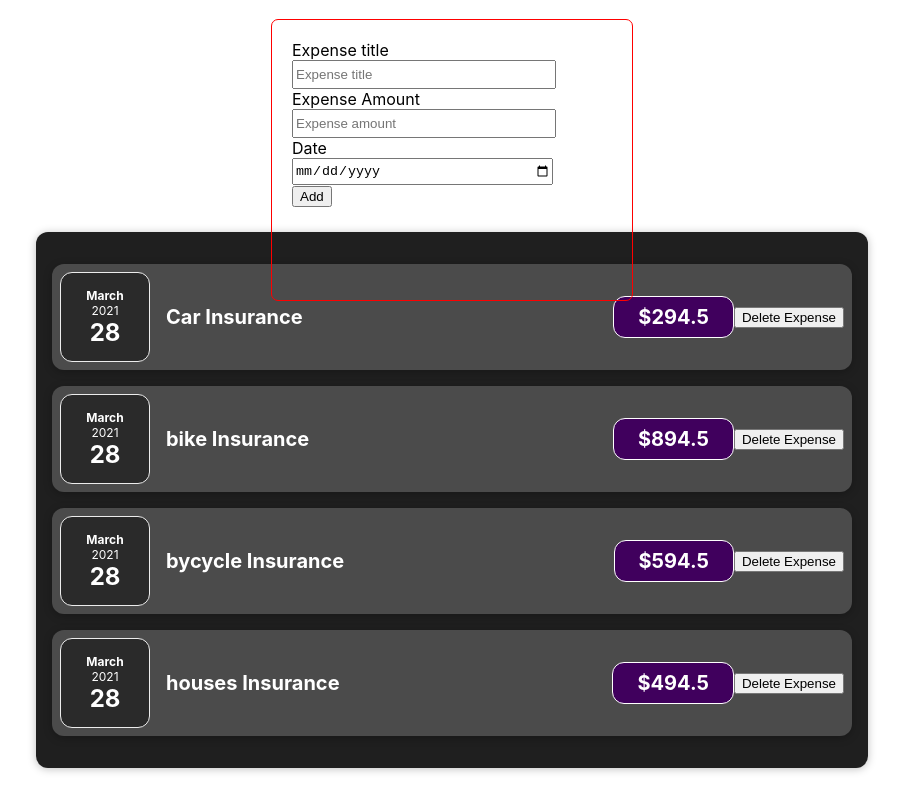
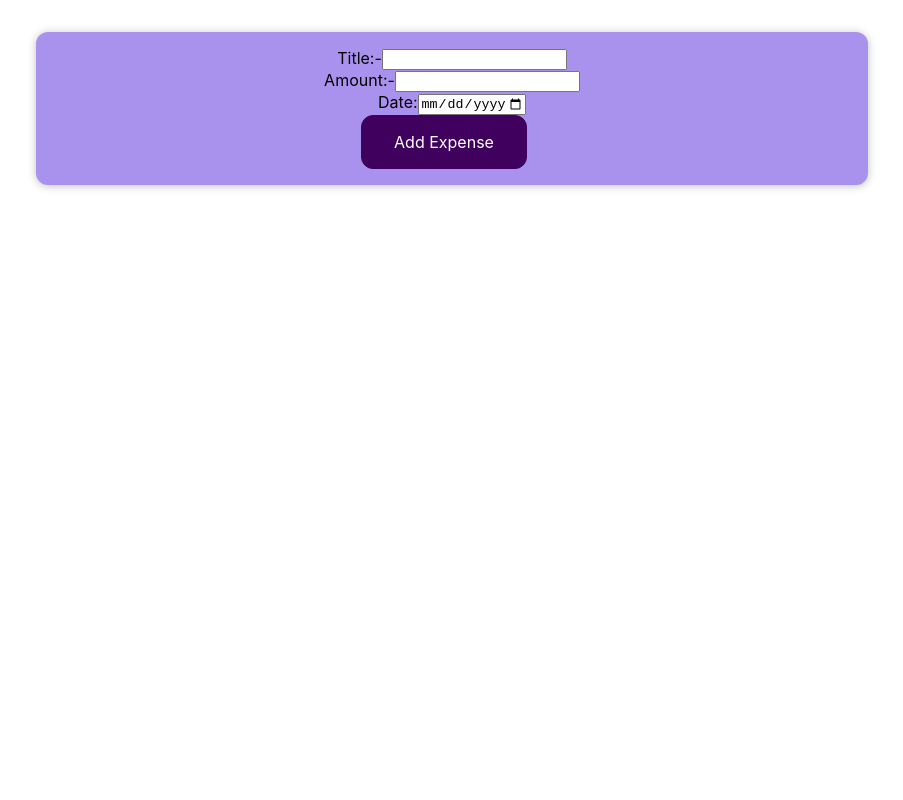
Before and after one commit to mshakir082/Sharpener_React.js, a React (Create React App) app: page / in a window 1280 px wide. Shown: the whole page, without its empty margins (188-1091 px from the left). Built offline with nearby package versions, Linux system fonts and the light colour scheme.

Commit message:
NewExpense and form

```diff
--- a/src/App.js
+++ b/src/App.js
@@ -1,6 +1,7 @@
 import React from 'react'
 import Expense from "./components/Expenses/Expense";
 import ExpenseForm from './components/Expenses/ExpenseForm'
+import NewExpense from './components/NewExpense/NewExpense';
 function App() {
 
   // return React.createElement('div',{},
@@ -9,12 +10,12 @@ function App() {
 
   return (
     <div>
-    <div><ExpenseForm/></div>
+    {/* <div><ExpenseForm/></div>
     <br/> <br/><br/><br/><br/><br/><br/><br/><br/><br/>
     <div>
     <Expense/>
-    </div>
-
+    </div> */}
+    <NewExpense/>
     </div>
   );
 }
--- a/src/components/Expenses/ExpenseItem.js
+++ b/src/components/Expenses/ExpenseItem.js
@@ -3,24 +3,30 @@ import ExpenseDate from './ExpenseDate'
 import './ExpenseItem.css';
 import Card from '../UI/Card'
 const ExpenseItem = (props)=>{
-    // console.log(props)
-    // const expenseDate=new Date();
-    // const expenseTitle='Car Insurance';
-    // const expensePrice =294.5;
-    const [title,setTitle] = useState(props.title)
+    let [title,setTitle]  = useState(props.title);
+    let [amount,setAmount] = useState(props.amount)
+
     const clickHandler = () =>{
-        setTitle('Clicked!!!')
+        setTitle('updated');
+        console.log(title)
 
     }
-    return (
-        <Card key={props.id} className="expense-item" >
-        <ExpenseDate date={props.date}/>
-         <div className="expense-item__description">
-            <h2>{title}</h2>
-            <div className="expense-item__price">${props.amount}</div>
+    let amountHandler = () => {
+        setAmount('$100');
+        console.log('amountClicked')
+     }
+     return (
+        <div className="expense-item">
+           <ExpenseDate date={props.date} />
+           <div className="location">{props.location}</div>
+           <div className="expense-item__description">
+              {/* <h2>  <ExpenseDetails title={props.title} /> </h2> */}
+              <h2>{title}</h2>
+              <div className="expense-item__price">{amount}</div>
+           </div>
+           <button onClick={amountHandler}>Expense</button>
+           <button onClick={clickhandler}>Title</button>
         </div>
-        <button onClick={clickHandler}>Delete Expense</button>
-        </Card>
-    )
-}
-export default ExpenseItem;
+     );
+  }
+  export default ExpenseItem;
--- /dev/null
+++ b/src/components/NewExpense/ExpenseForm.css
@@ -0,0 +1,26 @@
+.new-expense__controls {
+    display: flex;
+    flex-wrap: wrap;
+    gap: 1rem;
+    margin-bottom: 1rem;
+    text-align: left;
+  }
+
+  .new-expense__control label {
+    font-weight: bold;
+    margin-bottom: 0.5rem;
+    display: block;
+  }
+
+  .new-expense__control input {
+    font: inherit;
+    padding: 0.5rem;
+    border-radius: 6px;
+    border: 1px solid #ccc;
+    width: 20rem;
+    max-width: 100%;
+  }
+
+  .new-expense__actions {
+    text-align: right;
+  }
--- /dev/null
+++ b/src/components/NewExpense/ExpenseForm.js
@@ -0,0 +1,42 @@
+import React from "react";
+import './ExpenseForm.css';
+
+
+const ExpenseForm = () => {
+   // document.getElementById('').addEventListener('click', () => {})
+
+    const titleChangeHandler =(event) => {
+console.log(event.target.value);
+    }
+    const amountChangeHandler = (event) => {
+        console.log(event.target.value);
+    }
+const dateChangeHandler = (event) => {
+    console.log(event.target.value);
+}
+    return (
+        <div className="formlayout">
+            <form className="formlayout">
+                <div className="formlayout">
+                    <div className="title">
+                        <label>Title:-</label>
+                        <input type='text' onChange= {titleChangeHandler} />
+                    </div>
+                    <div className="amount">
+                        <label>Amount:-</label>
+                        <input type='number'  onChange= {amountChangeHandler} />
+                    </div>
+                    <div className="date">
+                        <label>Date:</label>
+                        <input type='date' min="2019-01-01" max="2023-12-31"  onChange= {dateChangeHandler}/>
+                    </div>
+                </div>
+                <div >
+                    <button className="form_button" type ="submit">Add Expense</button>
+                </div>
+            </form>
+        </div>
+    )
+};
+
+export default ExpenseForm;
--- /dev/null
+++ b/src/components/NewExpense/NewExpense.css
@@ -0,0 +1,38 @@
+.new-expense {
+    background-color: #a892ee;
+    padding: 1rem;
+    margin: 2rem auto;
+    width: 50rem;
+    max-width: 95%;
+    border-radius: 12px;
+    text-align: center;
+    box-shadow: 0 1px 8px rgba(0, 0, 0, 0.25);
+  }
+
+  .new-expense button {
+    font: inherit;
+    cursor: pointer;
+    padding: 1rem 2rem;
+    border: 1px solid #40005d;
+    background-color: #40005d;
+    color: white;
+    border-radius: 12px;
+    margin-right: 1rem;
+  }
+
+  .new-expense button:hover,
+  .new-expense button:active {
+    background-color: #510674;
+    border-color: #510674;
+  }
+
+  .new-expense button.alternative {
+    color: #220131;
+    border-color: transparent;
+    background-color: transparent;
+  }
+
+  .new-expense button.alternative:hover,
+  .new-expense button.alternative:active {
+    background-color: #ddb3f8;
+  }
--- /dev/null
+++ b/src/components/NewExpense/NewExpense.js
@@ -0,0 +1,11 @@
+import React from "react";
+import './NewExpense.css';
+import ExpenseForm from './ExpenseForm'
+const NewExpense = () =>{
+
+    return <div className="new-expense">
+        <ExpenseForm/>
+    </div>
+
+}
+export default NewExpense
```
